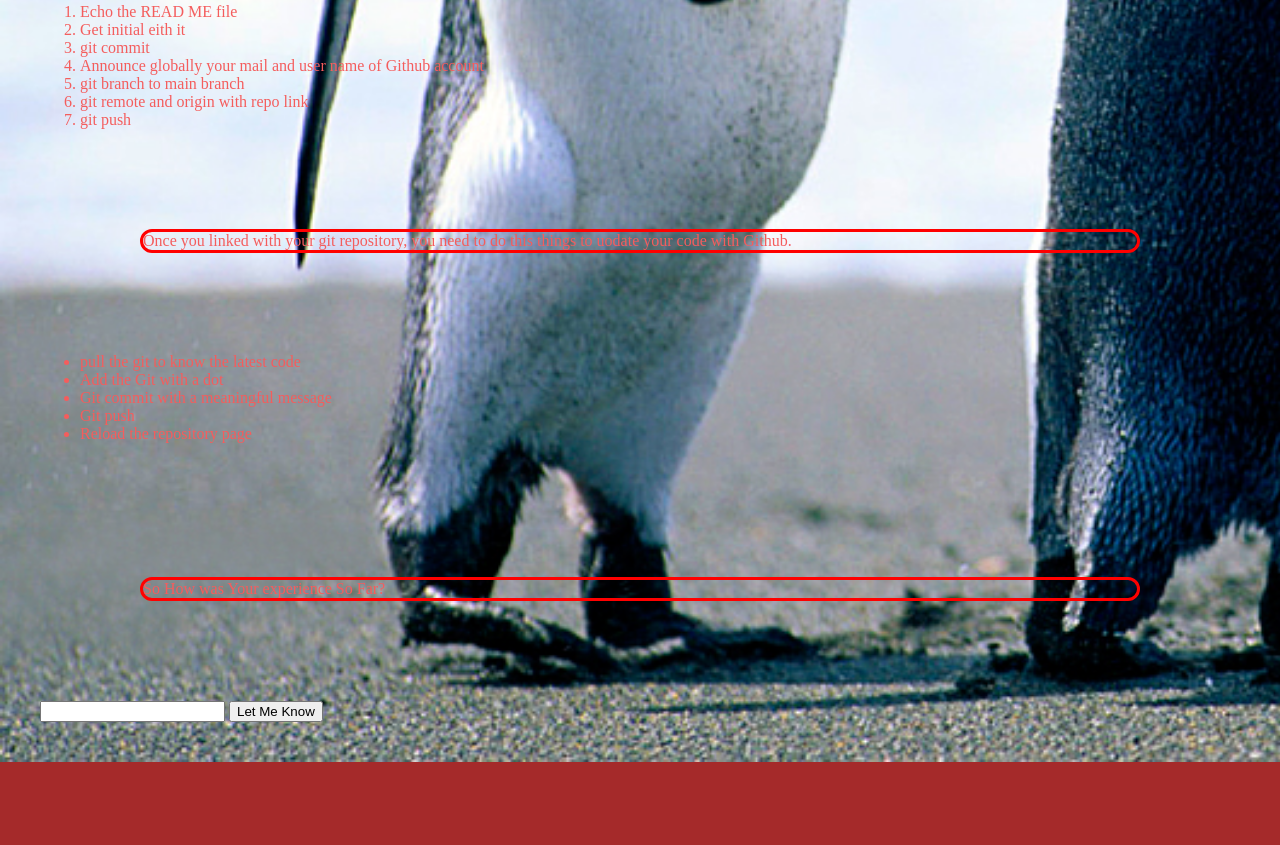
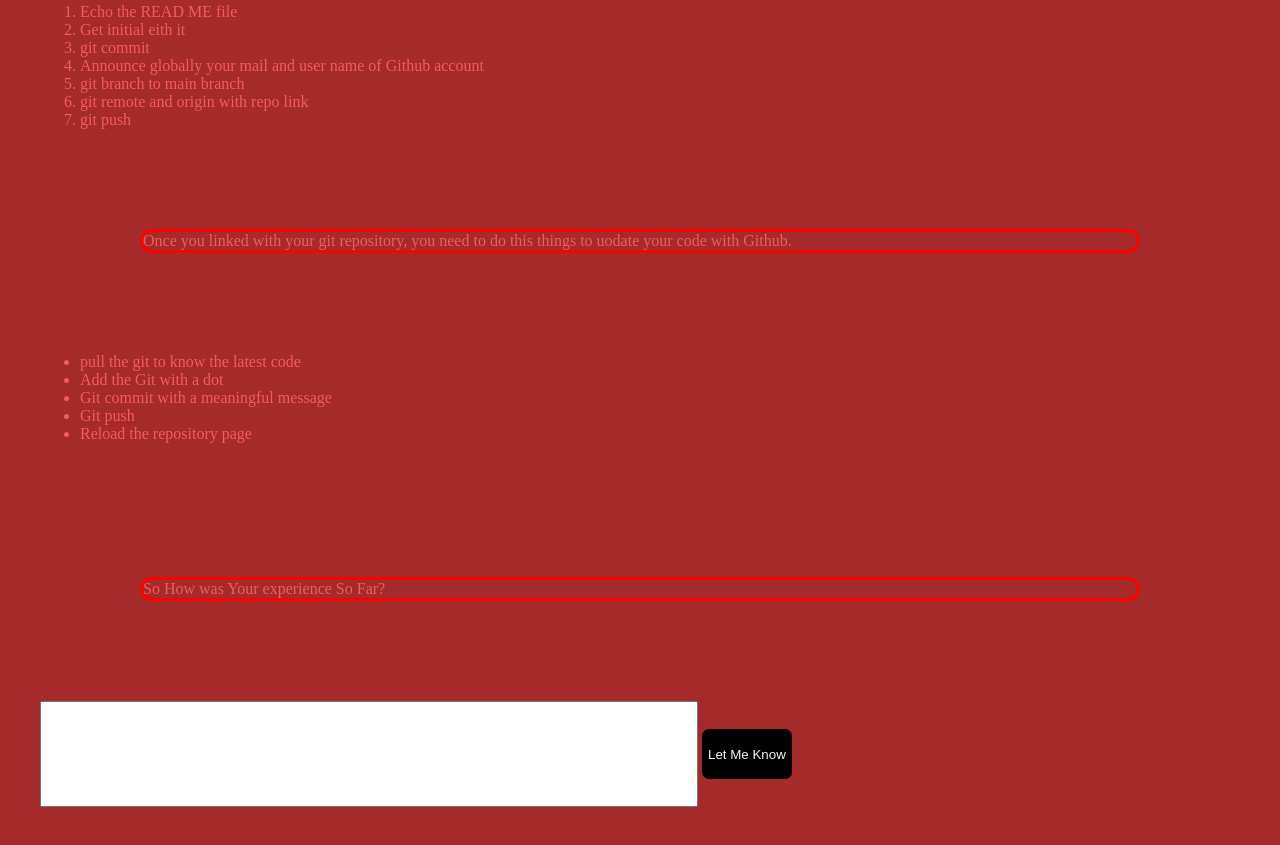
Before and after one commit to nrain95/git-practice, a plain HTML site: page index.html in a window 1280 px wide. Shown: the part 1097-1942 px from the top of the page. Before the commit the page ends 1859 px from the top, so only its background shows below. Drawn offline with Linux system fonts and the light colour scheme.

Commit message:
css added

```diff
--- a/style.css
+++ b/style.css
@@ -1,6 +1,5 @@
 body{
   background-color: brown;
-  background-image: url("penguins.jpg");
   background-repeat: no-repeat;
   background-size: cover;
   color: rgb(244, 93, 93);
@@ -23,3 +22,16 @@ p{
   size: 10%;
   text-size-adjust: 40px;
 }
+button{
+  color: whitesmoke;
+  background-color: black;
+  border: 5px;
+  border-radius: 7px;
+  cursor: pointer;
+  height: 50px;
+  width: fit-content;
+}
+input{
+  height: 100px;
+  width: 650px;
+}
```
